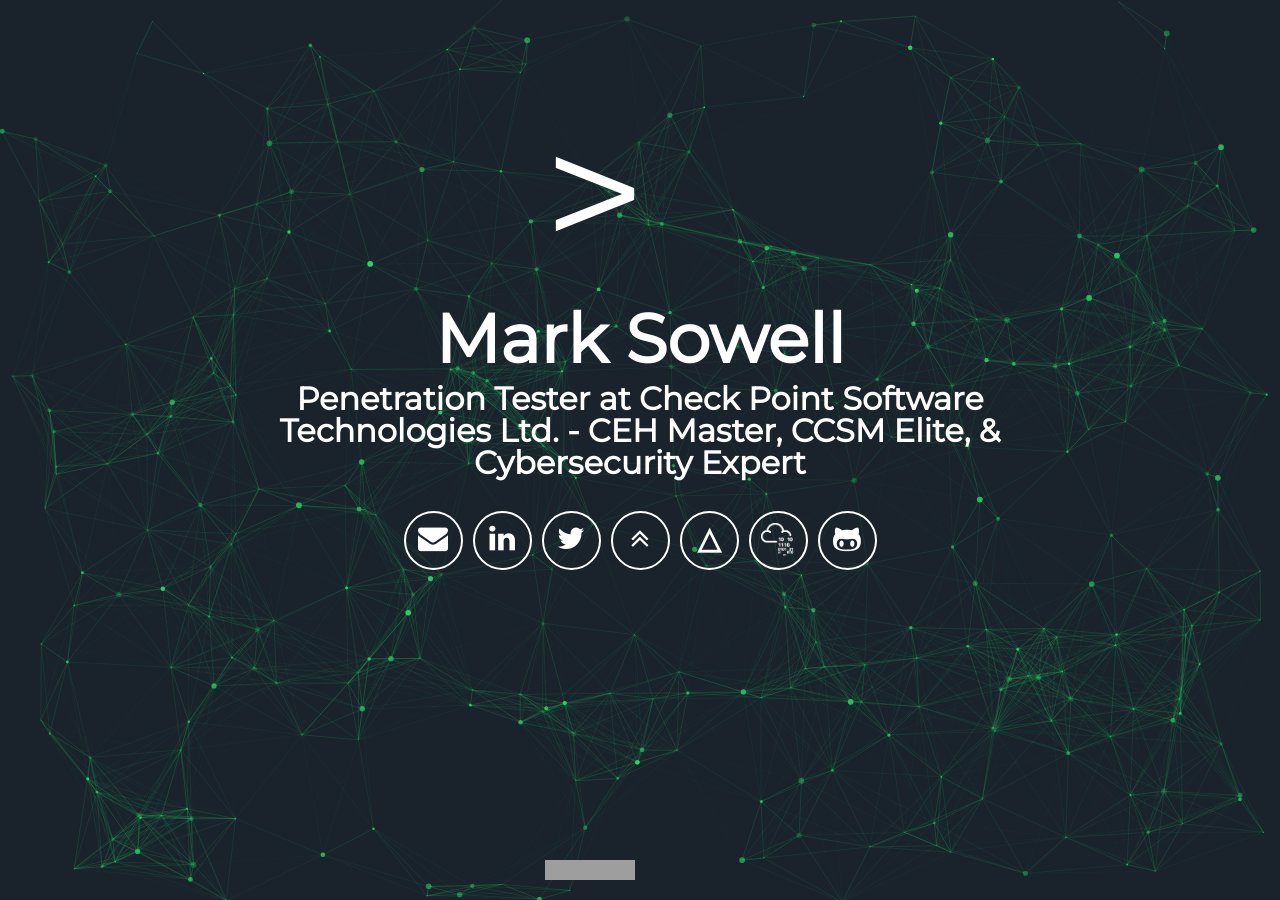
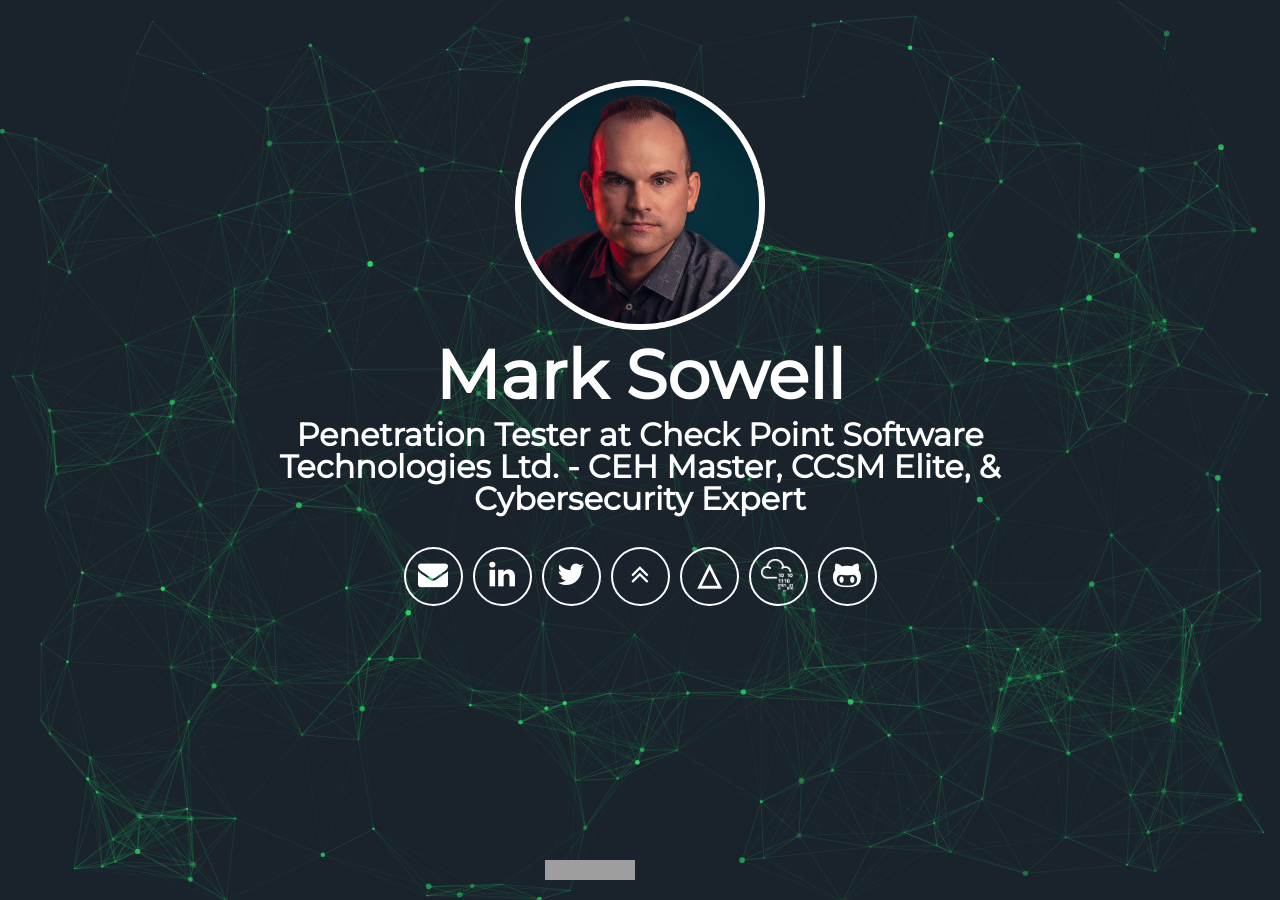
Before and after one commit to marksowell/marksowell-archive.github.io, a Jekyll site: the page built from index.html, in a window 1280 px wide. Built offline with Jekyll 4.4.1, drawn with Linux system fonts in a browser that asks for light colours; some web fonts are replaced; grey boxes are pictures that could not be loaded.

Commit message:
Update header.html

```diff
--- a/_includes/header.html
+++ b/_includes/header.html
@@ -1,7 +1,9 @@
 <div id="particles-js">
   <div class="header" style="min-width:80%; height:100svh;">
       <h1>
-        <span style="font-size:180px;margin-bottom: 10px;color: white;font-weight: 200;">&gt;<span class="blinking">_</span></span>
+        <!--<span style="font-size:180px;margin-bottom: 10px;color: white;font-weight: 200;">&gt;<span class="blinking">_</span></span>-->
+        <span style="margin-bottom: 10px;"><img src="https://marksowell.com/assets/marksowell-cp-circle-border-inside.png" alt="Mark Sowell" style="height: 250px; width: auto;">
+</span>
         <span style="margin-bottom:10px;" class="site-title">{{ site.username }}</span>
         <span style="margin:0 auto;max-width:80%;" class="site-description">Penetration Tester at Check Point Software Technologies Ltd. - CEH Master, CCSM Elite, & Cybersecurity Expert</span>
       </h1>
```
